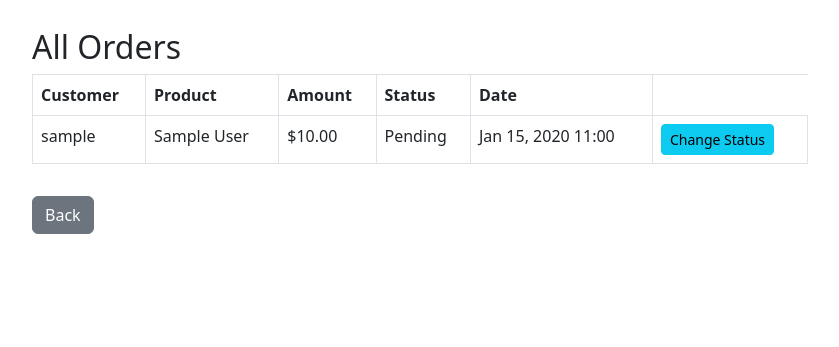
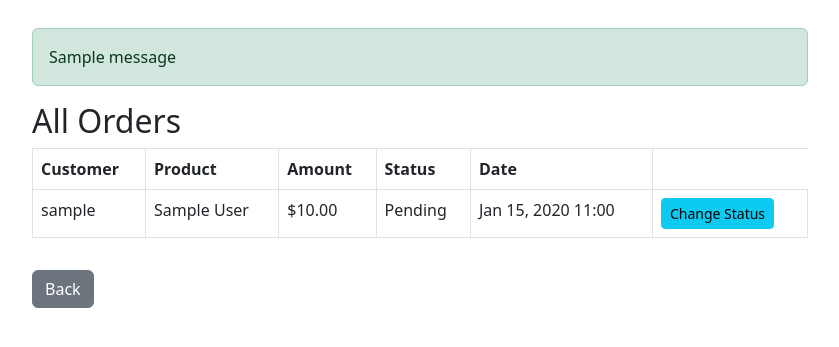
Before and after one commit to shamim93/secure-crm, a Django app: page /orders/all/ in a window 1280 px wide. Shown: the part 56-403 px from the top of the page, without its empty margins (220-1059 px from the left). Run offline with Django 5.2, Linux system fonts and the light colour scheme; a user stored in the database is signed in; tables that the repository leaves empty hold one stand-in row (values such as "Sample post"); one stand-in notice (Sample message) is shown.

Commit message:
added message block

```diff
--- a/crmproject/users/templates/users/base.html
+++ b/crmproject/users/templates/users/base.html
@@ -44,7 +44,15 @@
 
 
     <div class="container mt-4">
+             {% if messages %}
+    {% for message in messages %}
+      <div class="alert alert-{{ message.tags }}">
+        {{ message }}
+      </div>
+    {% endfor %}
+  {% endif %}
         {% block content %}
+
         {% endblock %}
     </div>
 </body>
```
